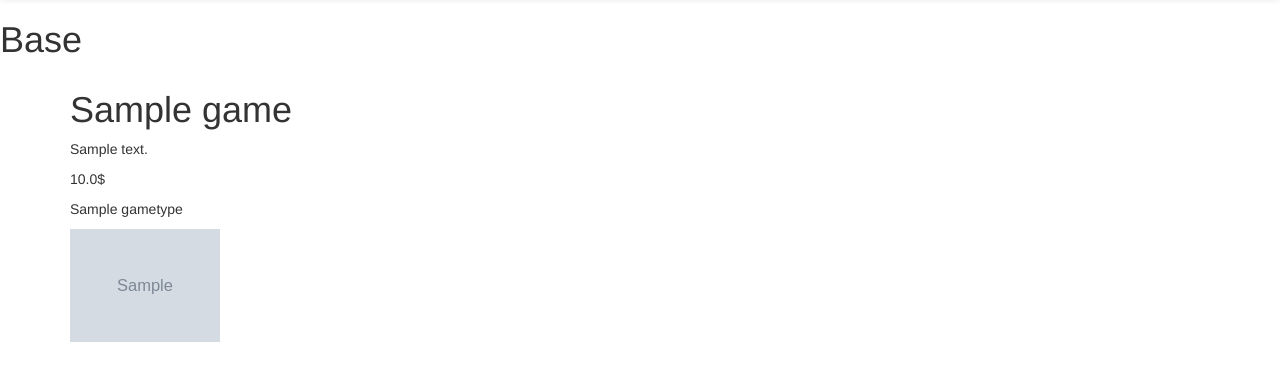
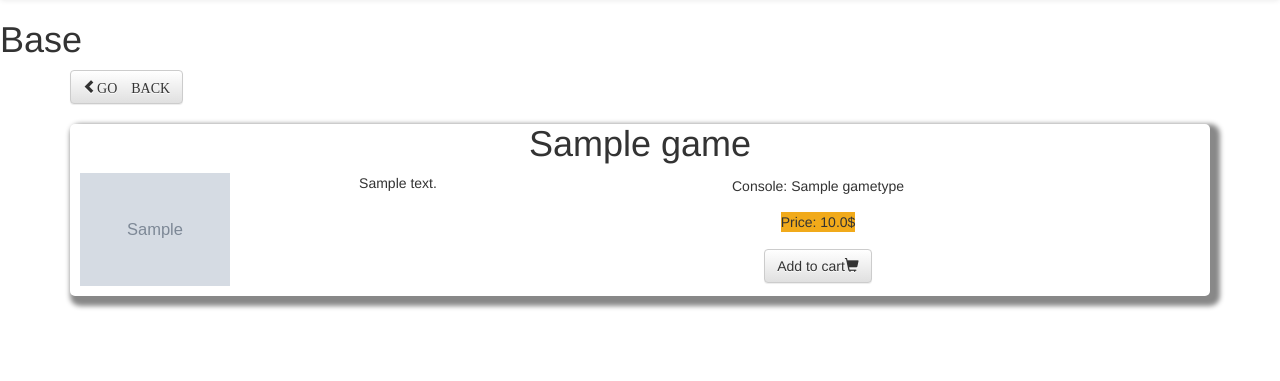
Before and after one commit to superhetja/VLN2, a Django app: page /1 in a window 1280 px wide. Shown: the part 52-433 px from the top of the page. Run offline with Django 3.2, Linux system fonts and the light colour scheme; tables that the repository leaves empty hold one stand-in row (values such as "Sample post"); grey boxes marked "Sample" are stand-in pictures; some libraries are stand-ins or nearby versions.

Commit message:
Raw look for detailed game and add to cart btn

```diff
--- a/static/css/main.css
+++ b/static/css/main.css
@@ -6,3 +6,45 @@
     max-width: 150px;
     max-height: 200px;
 }
+
+.detailed-game-box {
+    box-shadow: 5px 5px 5px 5px #888888;
+    border-radius: 5px;
+    padding: 0 10px 10px 10px;
+    text-align: center;
+
+}
+
+.detailed-flex-container {
+    display: flex;
+}
+
+.detailed-game-img {
+    max-width: 150px;
+    max-height: 200px;
+    width: 20%;
+}
+
+.detailed-game-desc {
+    width: 30%;
+
+}
+
+.detailed-game-price-type {
+    width: 45%;
+    align-items: center;
+    display: flex;
+    flex-direction: column;
+    justify-content: space-around;
+
+}
+.detailed-game-price {
+    display: inline;
+    background-color: #f1aa1a;
+
+}
+
+.detailed-add-to-cart{
+    display: block;
+
+}
--- a/templates/game/game_details.html
+++ b/templates/game/game_details.html
@@ -1,8 +1,17 @@
 {% extends "base.html" %}
 {% block content %}
-    <h1>{{ game.name }}</h1>
-    <p>{{ game.description }}</p>
-    <p>{{ game.price }}$</p>
-    <p>{{ game.type.name }}</p>
-    <img class="game-img" src="{{ game.gameimage_set.first.image }}">
+    <a href="/games" class="btn btn-default"><span class="glyphicon glyphicon-chevron-left">GO BACK</span></a>
+    <div class="detailed-game-box">
+            <h1>{{ game.name }}</h1>
+            <div class="detailed-flex-container">
+                <img class="detailed-game-img" alt="{{ game.name }}" src="{{ game.gameimage_set.first.image }}">
+                <p class="detailed-game-desc">{{ game.description }}</p>
+                <div class="detailed-game-price-type">
+                    <p>Console: {{ game.type.name }}</p>
+                    <p class="detailed-game-price">Price: {{ game.price }}$</p>
+                    <button class="detailed-add-to-cart btn btn-default">Add to cart<span class="glyphicon glyphicon-shopping-cart"></span></button>
+                </div>
+
+            </div>
+    </div>
 {% endblock %}
--- a/todo.txt
+++ b/todo.txt
@@ -1,6 +1,6 @@
 Style:
 Games side
-Detailed game side - Fannar og Friðrik
+Detailed game side - Raw look, needs colorscheme, fonts and fontsize
 Login page
 Logout page
 SignUp page
@@ -12,7 +12,7 @@ Make Breadcrumb
 
 search history
 Footer
-Add to Cart btn
+Add to Cart btn - Added without function
 Shopping Cart
 Address Form
 Payment form
```
